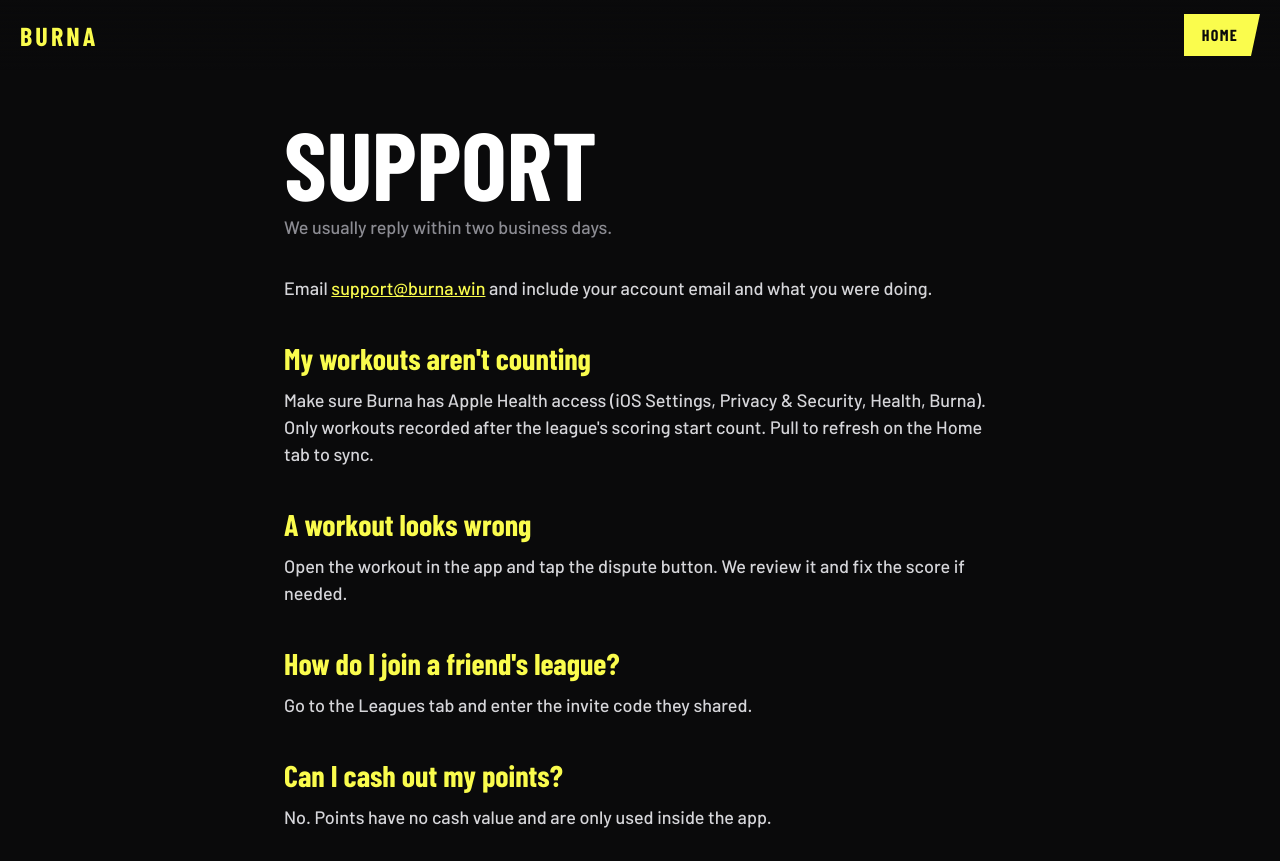
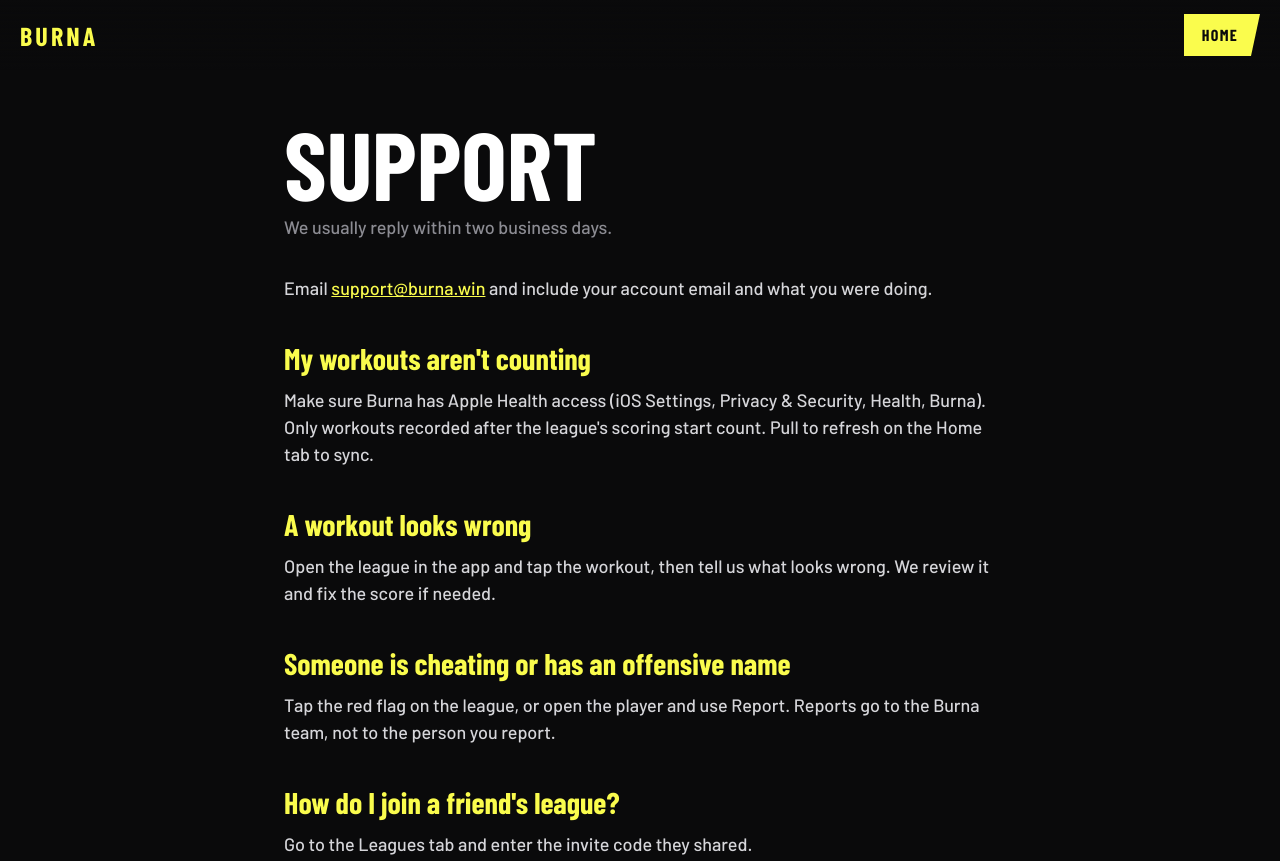
Before and after one commit to burnaapp/burna-web, a plain HTML site: page support.html in a window 1280 px wide. Shown: the top 861 px of the page. Drawn offline with nearby package versions, Linux system fonts and the light colour scheme; a web font is replaced by a local one.

Commit message:
Support: report workouts and players from the app, not by dispute
Co-Authored-By: Claude Opus 5.5 <noreply@anthropic.com>

```diff
--- a/support.html
+++ b/support.html
@@ -25,7 +25,10 @@
 <p>Make sure Burna has Apple Health access (iOS Settings, Privacy &amp; Security, Health, Burna). Only workouts recorded after the league's scoring start count. Pull to refresh on the Home tab to sync.</p>
 
 <h2>A workout looks wrong</h2>
-<p>Open the workout in the app and tap the dispute button. We review it and fix the score if needed.</p>
+<p>Open the league in the app and tap the workout, then tell us what looks wrong. We review it and fix the score if needed.</p>
+
+<h2>Someone is cheating or has an offensive name</h2>
+<p>Tap the red flag on the league, or open the player and use Report. Reports go to the Burna team, not to the person you report.</p>
 
 <h2>How do I join a friend's league?</h2>
 <p>Go to the Leagues tab and enter the invite code they shared.</p>
```
